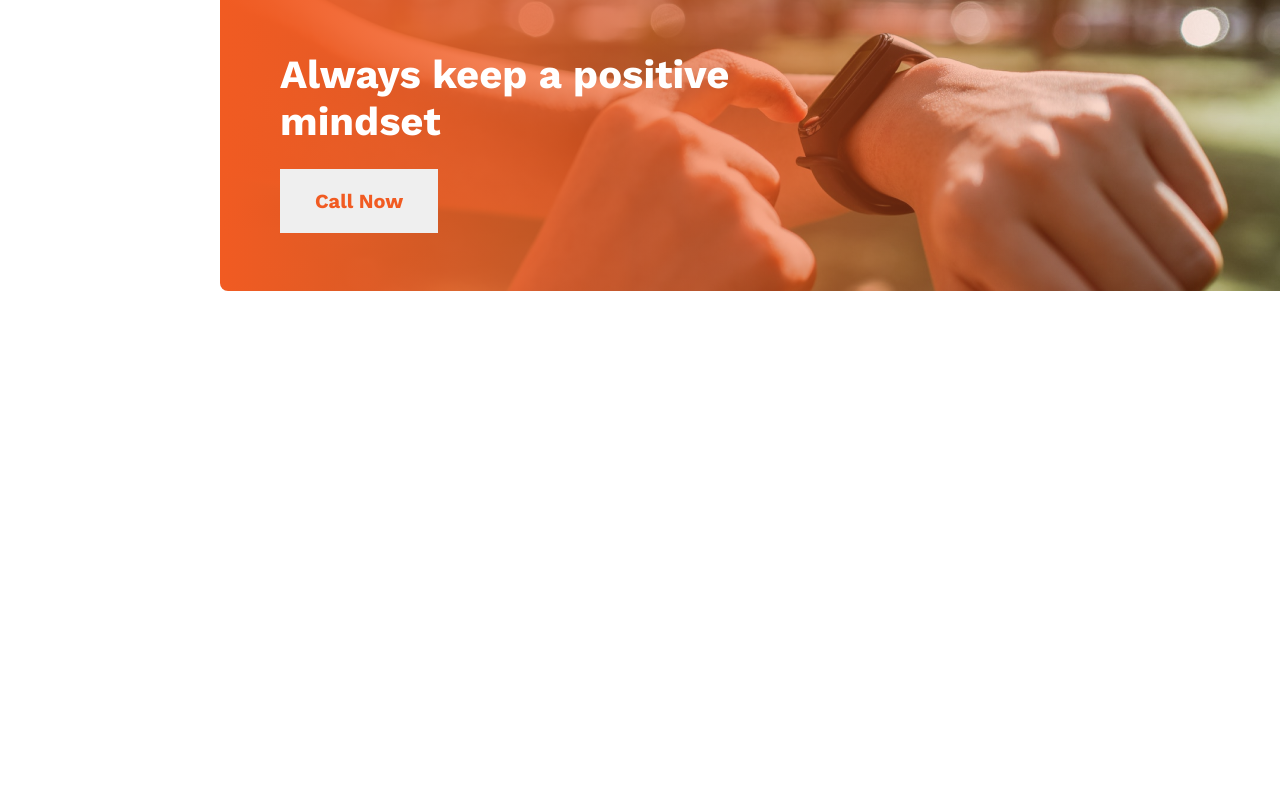
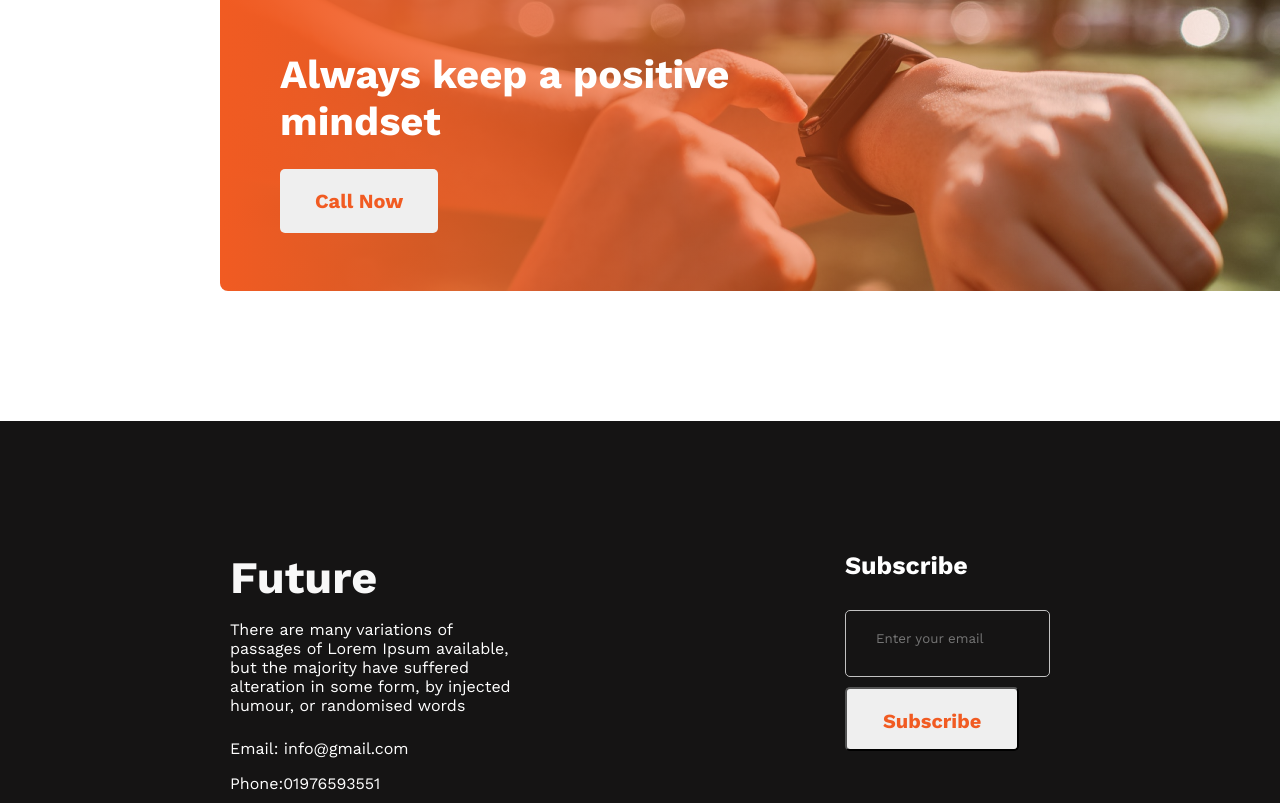
Before and after one commit to ualiurrahat/new-year-new-me-resolution, a plain HTML site: page index.html in a window 1280 px wide. Shown: the part 2387-3190 px from the top of the page. Before the commit the page ends 2808 px from the top, so only its background shows below. Drawn offline with nearby package versions, Linux system fonts and the light colour scheme.

Commit message:
footer section added

```diff
--- a/index.html
+++ b/index.html
@@ -83,8 +83,27 @@
             <button class="btn-call">Call Now</button>
         </section>
     </main>
-    <footer>
-
+    <footer class="footer">
+        <div class="footer-container">
+            <div class="footer-info">
+                <h3 class="footer-title">Future</h3>
+                <p class="footer-description">There are many variations of passages of Lorem Ipsum available, but the
+                    majority have suffered alteration in some form, by injected humour, or randomised words</p>
+                <p class="footer-contact">Email: info@gmail.com</p>
+                <p class="footer-contact">Phone:01976593551</p>
+                <!-- social icons  -->
+                <a href=""><img src="images/icons/fb.png" alt=""></a>
+                <a href=""><img src="images/icons/twitter.png" alt=""></a><a href=""><img src="images/icons/youtube.png"
+                        alt=""></a>
+            </div>
+            <div class="footer-form">
+                <p class="title">Subscribe</p>
+                <form class="form">
+                    <input type="email" name="" id="" placeholder="Enter your email">
+                </form>
+                <button class="btn-subscribe">Subscribe</button>
+            </div>
+        </div>
     </footer>
 </body>
 
--- a/styles/style.css
+++ b/styles/style.css
@@ -136,5 +136,81 @@
     height: 64px;
     margin-top: 24px;
     margin-left: 60px;
-    padding:20px 35px;
+    padding: 20px 35px;
+    border-radius: 5px;
 }
+
+/* footer section styles */
+.footer {
+    background-color: #151414;
+    height: 550px;
+}
+
+.footer-container {
+    display: flex;
+    gap: 330px;
+
+}
+
+.footer-info {
+    padding-top: 130px;
+    padding-left: 230px;
+}
+
+.footer-title {
+    font-weight: 700;
+    font-size: 45px;
+    color: #F8F8F8;
+    margin-bottom: 16px;
+}
+
+.footer-description {
+    color: #FFFFFF;
+    margin-bottom: 24px;
+}
+
+.footer-contact {
+    color: #FFFFFF;
+    margin-bottom: 16px;
+}
+
+.footer-form {
+    padding-top: 130px;
+    padding-right: 230px;
+}
+
+.footer-form .title {
+    font-weight: 600;
+    font-size: 25px;
+    color: #FFFFFF;
+    margin-bottom: 30px;
+
+}
+
+.form {
+    margin-bottom: 10px;
+    color: #f8f8f8;
+}
+
+.footer-form input {
+    padding-top: 20px;
+    padding-bottom: 30px;
+    padding-left: 30px;
+    background-color: #151414;
+    border: 1px solid #c2c2c2;
+    border-radius: 5px;
+}
+
+.footer a {
+    text-decoration: none;
+    padding-right: 10px;
+}
+
+.btn-subscribe {
+    height: 64px;
+    font-weight: 600;
+    font-size: 20px;
+    color: #F15B22;
+    padding: 20px 36px;
+    border-radius: 5px;
+}
```
